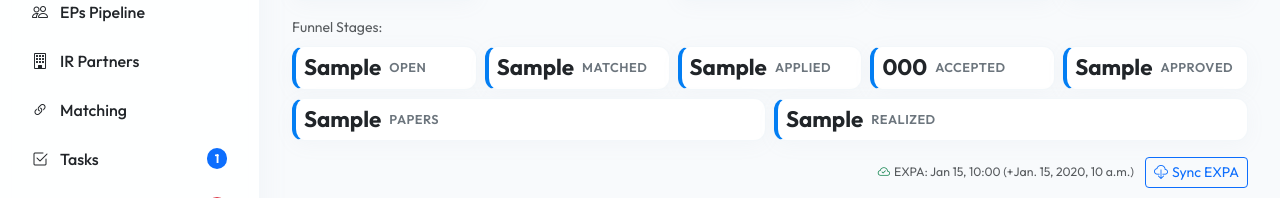
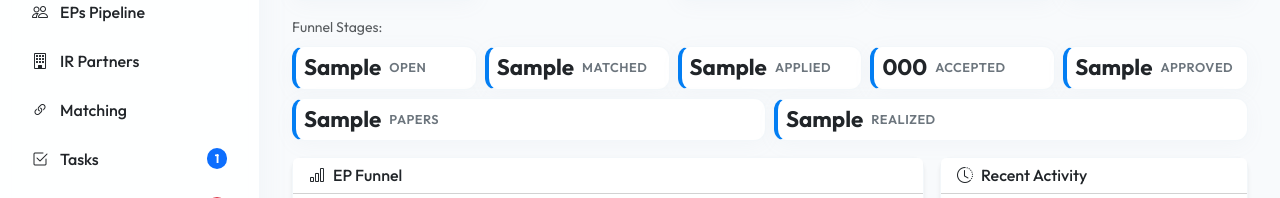
Before and after one commit to aminealphaoo/oGT-tool, a Django app: template templates/dashboard/index.html in a window 1280 px wide. Shown: the part 267-465 px from the top of the page. Run offline with Django 5.2, Linux system fonts and the light colour scheme; the template is opened without the code that fills it: most values are stand-ins (such as "Sample title", 1, 10 or a date in 2020); some libraries are stand-ins or nearby versions.

Commit message:
fix: remove legacy EXPA Sync Bar template reference causing NoReverseMatch on dashboard

```diff
--- a/templates/dashboard/index.html
+++ b/templates/dashboard/index.html
@@ -96,13 +96,7 @@
 </script>
 <style>.stat-display{font-size:1.4rem;font-weight:700}.stat-input{font-size:1rem;font-weight:700;text-align:center}.stat-card-clickable{transition:box-shadow .15s}.stat-card-clickable:hover{box-shadow:0 0 0 2px rgba(255,193,7,.4)}</style>
 
-<!-- Sync bar -->
-<div class="row g-2 mb-3 small">
-    <div class="col-auto ms-auto">
-        {% if last_sync %}<span class="text-muted small"><i class="bi bi-cloud-check me-1 text-success"></i>EXPA: {{ last_sync.finished_at|date:"M d, H:i" }} (+{{ last_sync.created_count }})</span>{% endif %}
-        <form method="post" action="{% url 'trigger_expa_sync' %}" style="display:inline;">{% csrf_token %}<button type="submit" class="btn btn-sm btn-outline-primary ms-2"><i class="bi bi-cloud-download me-1"></i>Sync EXPA</button></form>
-    </div>
-</div>
+
 
 <div class="row g-3">
     <div class="col-lg-8">
```
